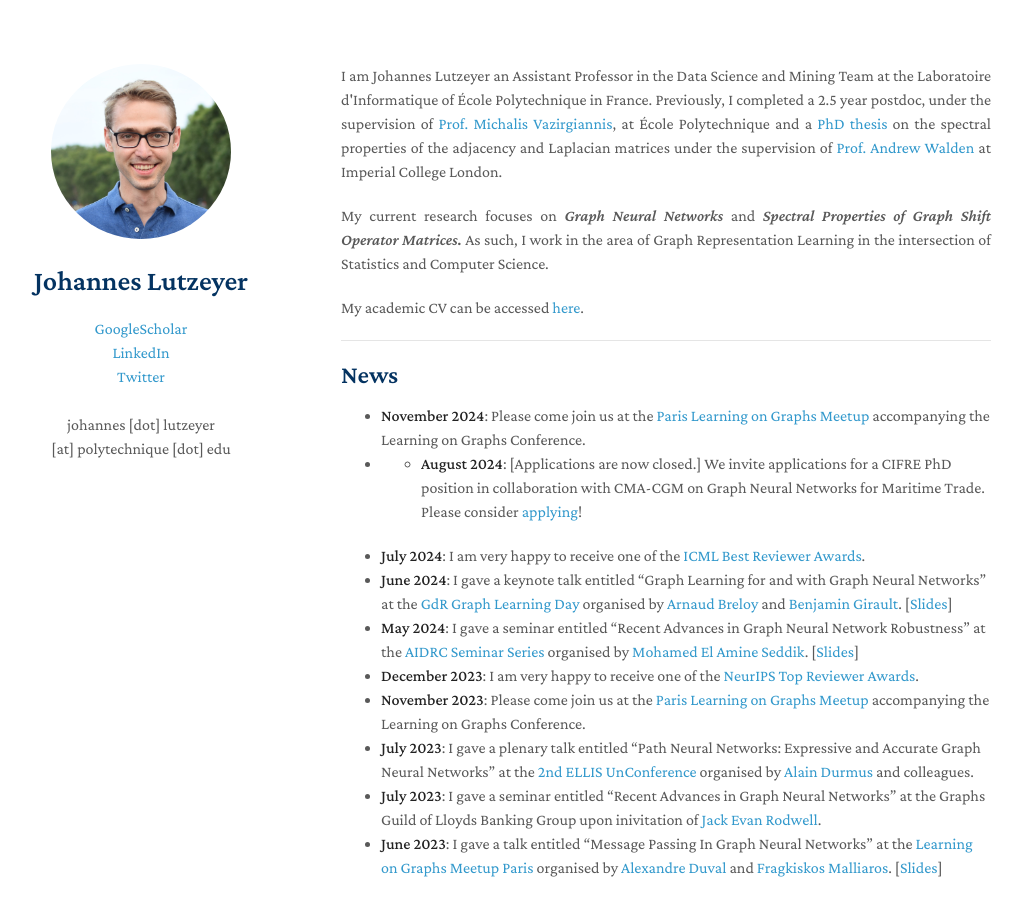
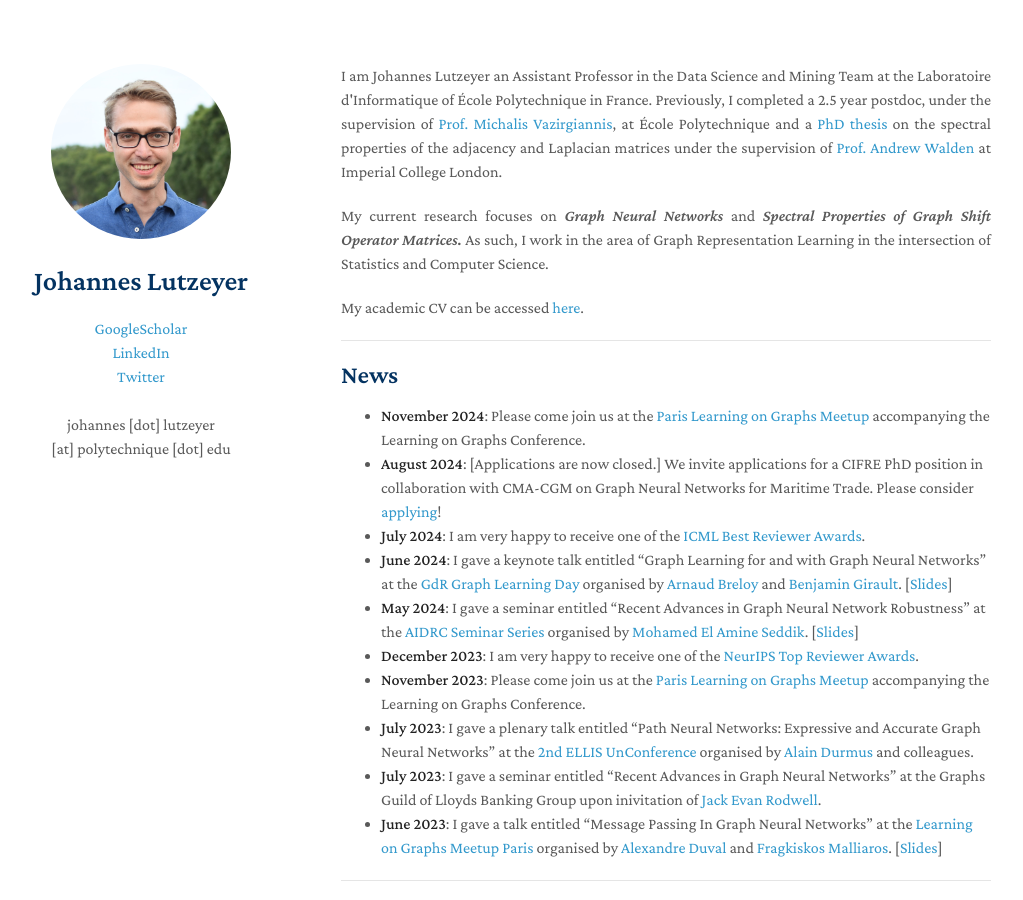
Before and after one commit to johanneslutzeyer/johanneslutzeyer.github.io, a Jekyll site: the page built from index.md, in a window 1280 px wide and 900 px high. Shown: the whole window, without its empty margins (129-1152 px from the left). Built offline with Jekyll 4.4.1, drawn with Linux system fonts in a browser that asks for light colours; our own code applies the rules of GitHub Pages for plain Markdown files; a script that is not in the unit is left out.

```diff
--- a/index.md
+++ b/index.md
@@ -14,7 +14,7 @@ My academic CV can be accessed <a href="https://johanneslutzeyer.com/doc/Johanne
 
 ## News
 - **November 2024**: Please come join us at the <a href="https://sites.google.com/view/learning-on-graph-paris-meetup/home" target=" blank">Paris Learning on Graphs Meetup </a> accompanying the Learning on Graphs Conference.
-- - **August 2024**: [Applications are now closed.] We invite applications for a CIFRE PhD position in collaboration with CMA-CGM on Graph Neural Networks for Maritime Trade. Please consider <a href="https://jobs.cmacgm-group.com/CMACGM/job/Marseille-Th%C3%A8se-CIFRE-PhD-Deep-Learning-Graph-Neural-Networks/1101237901/" target=" blank">applying</a>!
+- **August 2024**: [Applications are now closed.] We invite applications for a CIFRE PhD position in collaboration with CMA-CGM on Graph Neural Networks for Maritime Trade. Please consider <a href="https://jobs.cmacgm-group.com/CMACGM/job/Marseille-Th%C3%A8se-CIFRE-PhD-Deep-Learning-Graph-Neural-Networks/1101237901/" target=" blank">applying</a>!
 - **July 2024**: I am very happy to receive one of the <a href="https://x.com/icmlconf/status/1815647580577059312" target=" blank">ICML Best Reviewer Awards</a>.
 - **June 2024**: I gave a keynote talk entitled "Graph Learning for and with Graph Neural Networks" at the <a href="http://intranet.gdr-isis.fr/index.php?page=reunion&idreunion=523" target="_blank">GdR Graph Learning Day</a> organised by <a href="https://abreloy.github.io/" target="_blank">Arnaud Breloy</a> and <a href="https://www.benjamin-girault.com/" target="_blank">Benjamin Girault</a>. [<a href="https://johanneslutzeyer.com/doc/2024-06-06_JohannesLutzeyer_GraphLearningForAndWithGraphNeuralNetworks_Handout.pdf" target=" blank">Slides</a>]
 - **May 2024**: I gave a seminar entitled "Recent Advances in Graph Neural Network Robustness" at the <a href="https://www.tii.ae/seminar/aidrc-seminar-series-dr-johannes-lutzeyer" target="_blank">AIDRC Seminar Series</a> organised by <a href="https://melaseddik.github.io/" target="_blank">Mohamed El Amine Seddik</a>. [<a href="https://johanneslutzeyer.com/doc/2024-05-15_JohannesLutzeyer_RecentAdvancesInGraphNeuralNetworkRobustness.pdf" target=" blank">Slides</a>]
```
